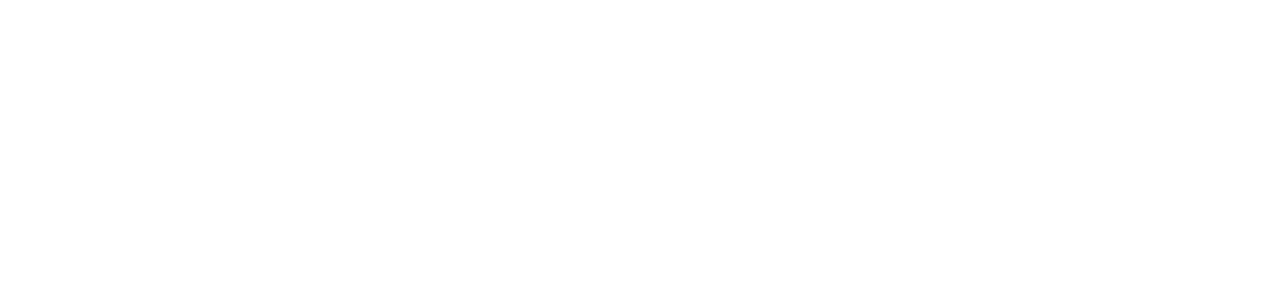
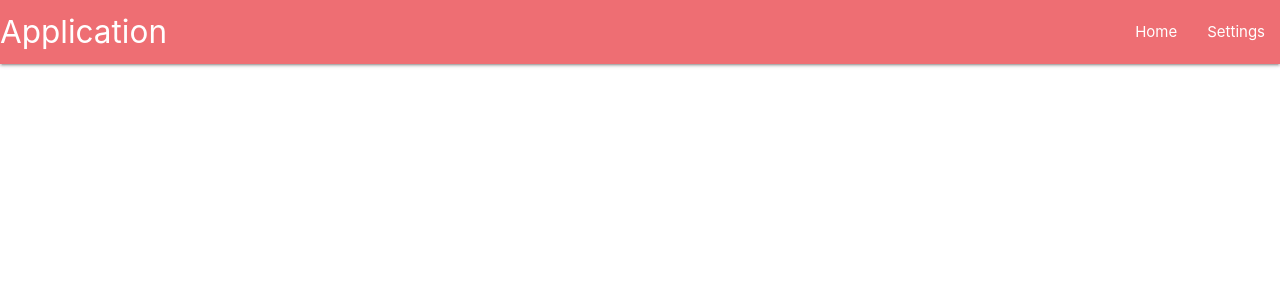
Before and after one commit to SpaceHead1C/Angular4-for-Dummies, an Angular app in the folder angular-mini/: page / in a window 1280 px wide. Shown: the top 300 px of the page. Built offline with nearby package versions, Linux system fonts and the light colour scheme.

Commit message:
add navigation bar from https://materializecss.com/navbar.html

```diff
--- a/angular-mini/src/app/app.component.html
+++ b/angular-mini/src/app/app.component.html
@@ -1,3 +1,10 @@
-<div class="container">
-
-</div>
+<nav>
+  <div class="nav-wrapper">
+    <a href="#" class="brand-logo">Application</a>
+    <ul id="nav-mobile" class="right hide-on-med-and-down">
+      <li><a href="">Home</a></li>
+      <li><a href="">Settings</a></li>
+    </ul>
+  </div>
+</nav>
+<div class="container"></div>
```
